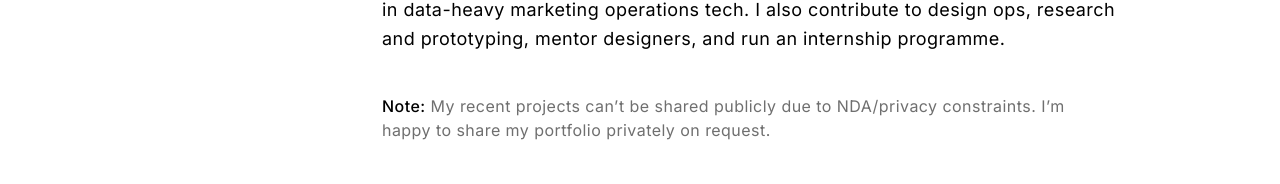
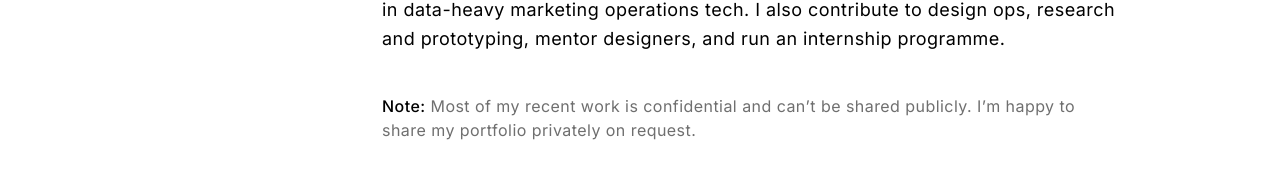
Before and after one commit to petros-chantz/portfolio_2026, a React (Vite) app: page / in a window 1280 px wide. Shown: the part 612-796 px from the top of the page. Built offline with nearby package versions, Linux system fonts and the light colour scheme.

Commit message:
feat: adds new text for note in home

```diff
--- a/src/pages/home/Home.data.ts
+++ b/src/pages/home/Home.data.ts
@@ -17,5 +17,5 @@ export const HOME = {
     "I see design not only as problem-solving or interface-making, but as inquiry into what could be, what should be, and how products and services fit into everyday work. I see data experiences and AI-driven behaviours as things that should add value and be designed with intention so they make sense to people.",
     "Currently, I’m a Senior Product Designer at APS Group, leading strategic initiatives in data-heavy marketing operations tech. I also contribute to design ops, research and prototyping, mentor designers, and run an internship programme.",
   ],
-  note: "My recent projects can’t be shared publicly due to NDA/privacy constraints. I’m happy to share my portfolio privately on request.",
+  note: "Most of my recent work is confidential and can’t be shared publicly. I’m happy to share my portfolio privately on request.",
 } as const;
```
